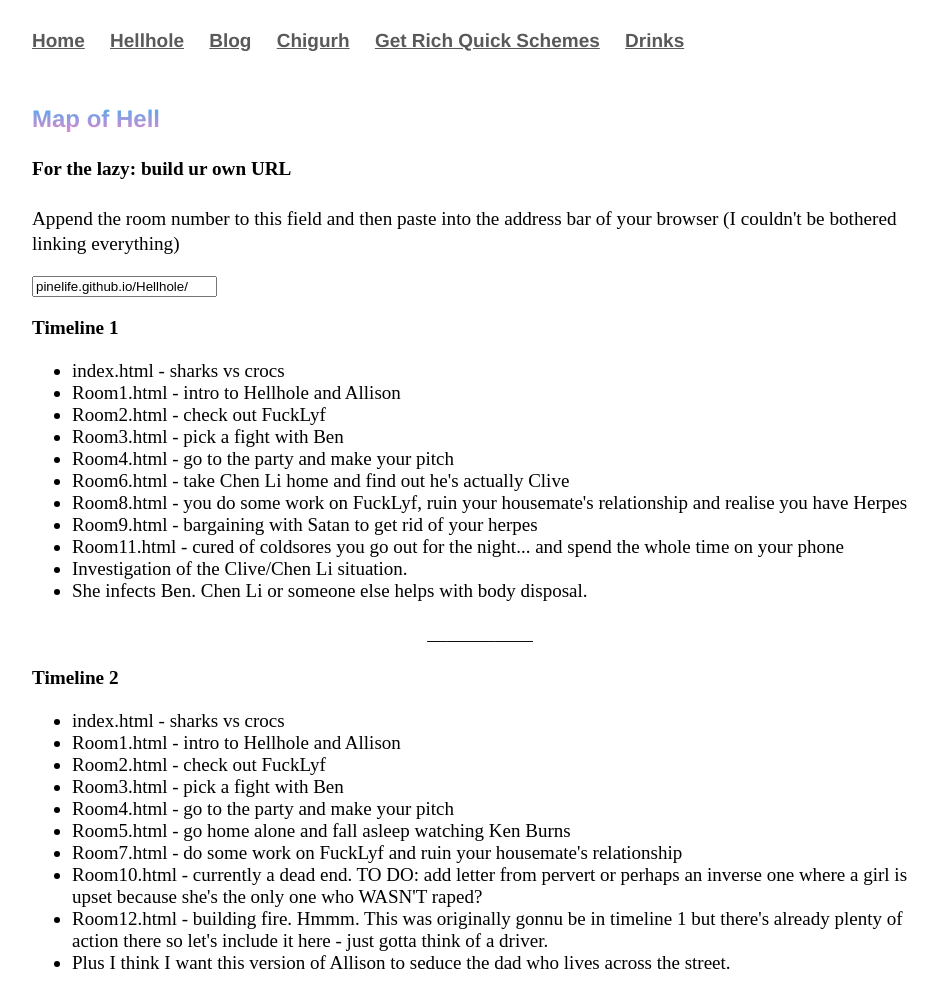
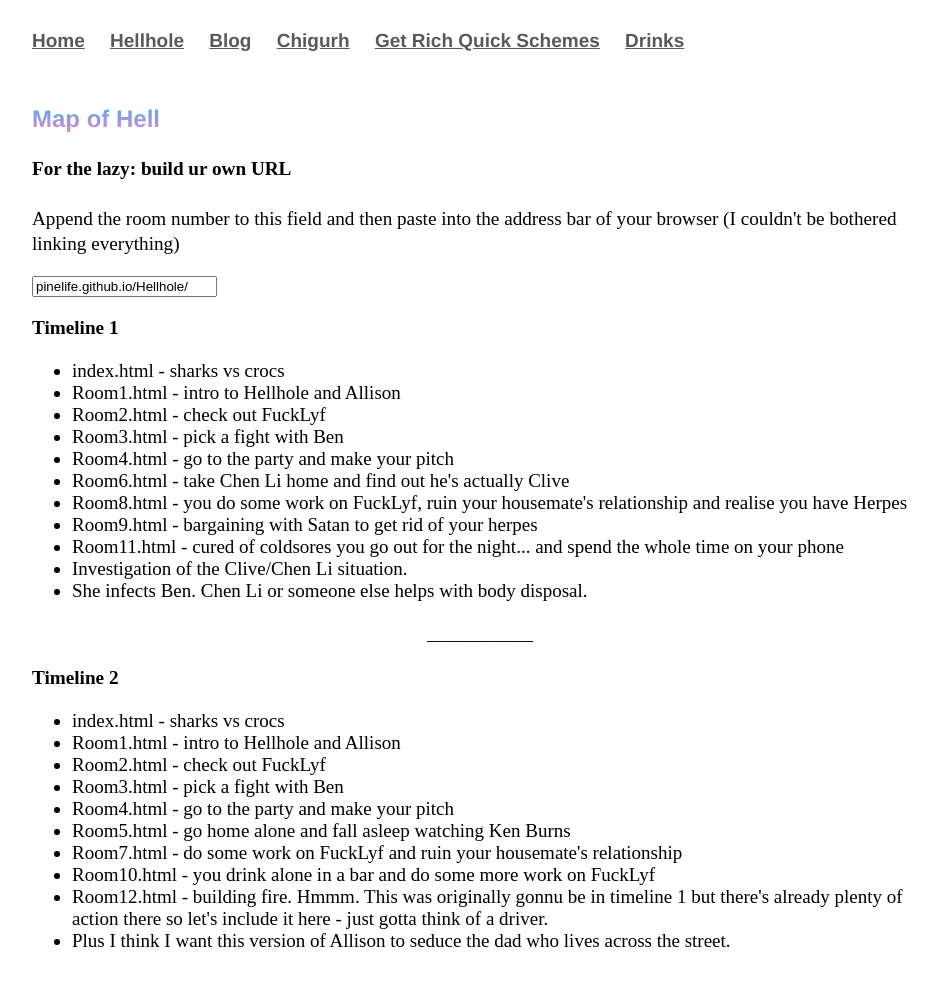
Before and after one commit to Pinelife/pinelife.github.io, a Jekyll site: the page Hellhole/map.html, which Jekyll copies as it is, in a window 1280 px wide. Shown: the whole page, without its empty margins (160-1098 px from the left). Built offline with Jekyll 4.4.1, drawn with Linux system fonts in a browser that asks for light colours; after the commit the page ends 982 px from its top, so only the background shows below that.

Commit message:
Update map.html

```diff
--- a/Hellhole/map.html
+++ b/Hellhole/map.html
@@ -71,8 +71,7 @@ ___________
 				<li>Room4.html - go to the party and make your pitch</li>
 				<li>Room5.html - go home alone and fall asleep watching Ken Burns</li>
 				<li>Room7.html - do some work on FuckLyf and ruin your housemate's relationship</li>
-				<li>Room10.html - currently a dead end. TO DO: add letter from pervert or perhaps an inverse one
-				where a girl is upset because she's the only one who WASN'T raped?</li>
+				<li>Room10.html - you drink alone in a bar and do some more work on FuckLyf</li>
 				<li>Room12.html - building fire. Hmmm. This was originally gonnu be in timeline 1 but there's already plenty of action there
 				so let's include it here - just gotta think of a driver.</li>
 				<li>Plus I think I want this version of Allison to seduce the dad who lives across the street.</li>
```
